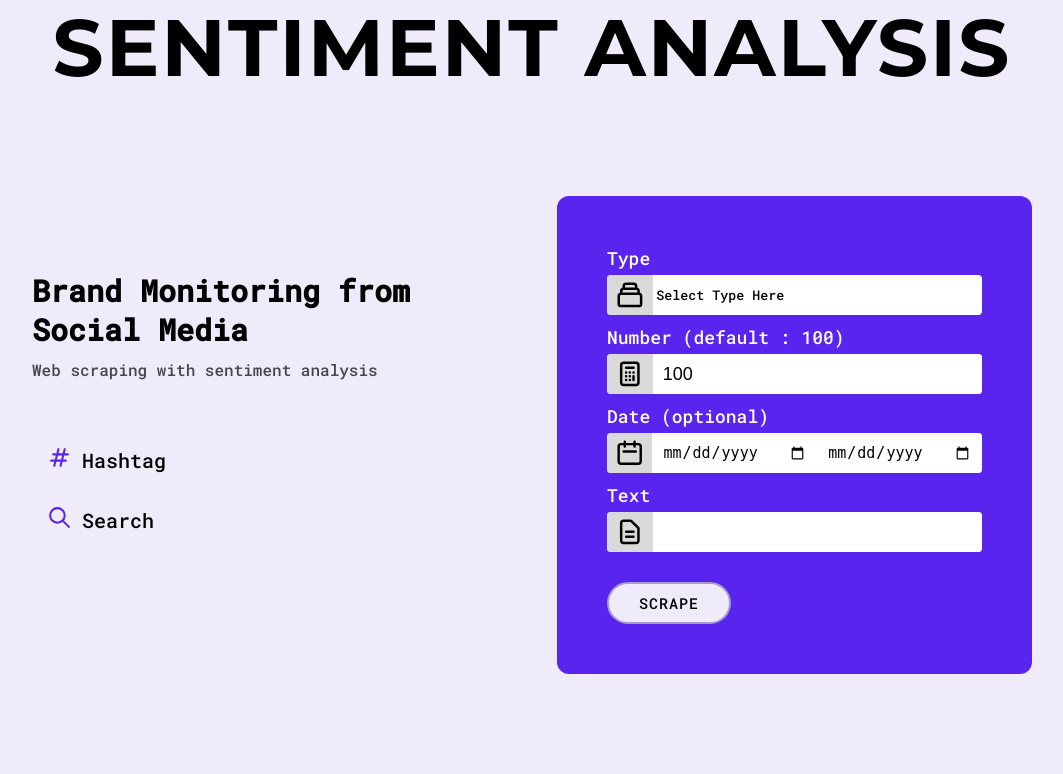
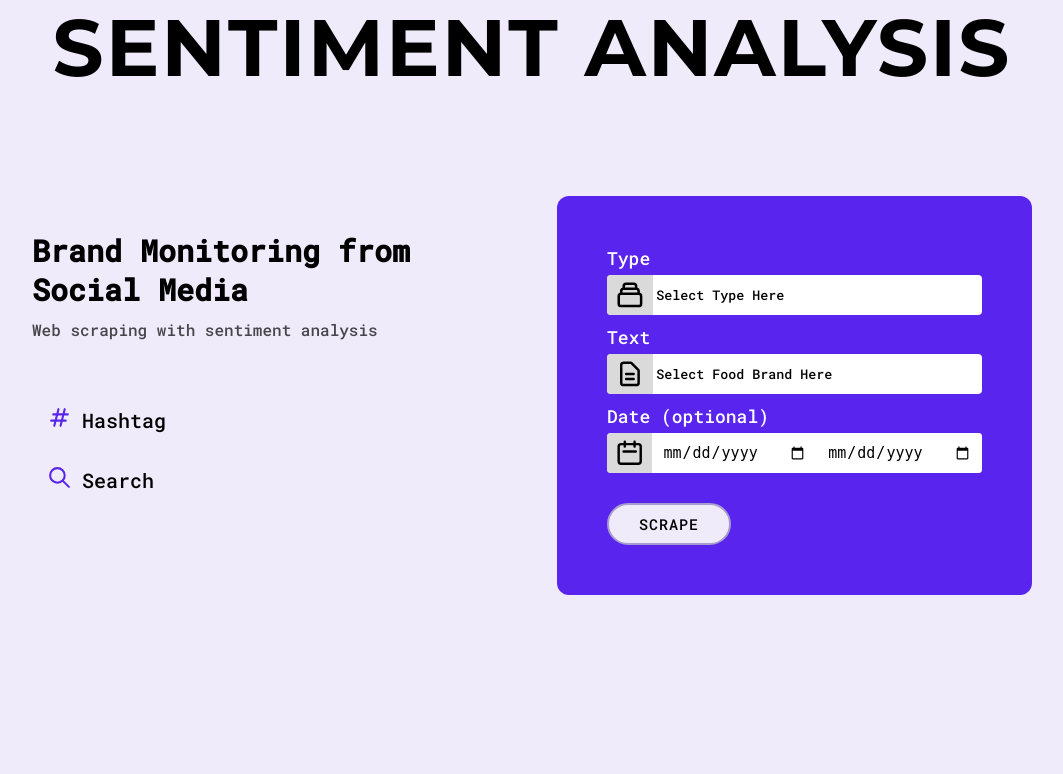
Before and after one commit to Sgreamss/Project-Social-Media-Sentiment-Analysis-System, a Flask app: page / in a window 1280 px wide. Shown: the part 198-972 px from the top of the page, without its empty margins (108-1171 px from the left). After the commit the page ends 793 px from the top, so only its background shows below. Run offline with Flask 2, Linux system fonts and the light colour scheme; some libraries are stand-ins or nearby versions.

Commit message:
add select brand and remove number
add temporary brand dropdown and limit number to 100 to test

```diff
--- a/server.py
+++ b/server.py
@@ -26,7 +26,7 @@ def submitForm():
     datestop = ''
     datestopstring =''
     scape = request.args.get('scrape')
-    number = request.args.get('number')
+    # number = request.args.get('number')
     datestart = request.args.get('datestart')
     datestop = request.args.get('datestop')
     tinput = request.args.get('textinput')
@@ -39,7 +39,7 @@ def submitForm():
     tweets = []
     fields = ['Review','Date','Name']
 
-    n = int(number)
+    n = int(100)
     tweetcount = 0
     inp = scape
 
--- a/templates/image.html
+++ b/templates/image.html
@@ -11,14 +11,15 @@
     <!-- Content -->
     <section id="content">
         <div class="container">
-            <h2 class="section-heading" data-outline="content">Result</h2>
+            <h2 class="section-heading" >Result</h2>
             <p style="padding: 20px;" class="content-desc">Data from {{ data.tweetCount }} tweets </p>
             <img src= "{{  data.image  }}", alt="",>
 
 
+
             {% for item in data.exampleTweet %}
 
-                <p style="padding: 5px 20px;white-space: nowrap;" class="content-desc">{{ item[4] }}&nbsp;&nbsp;{{ item[0] }}</p>
+                <p style="padding: 10px 20px;white-space: nowrap;" class="content-desc">{{ item[4] }}&nbsp;&nbsp;{{ item[0] }}</p>
 
             {% endfor %}
 
--- a/templates/index.html
+++ b/templates/index.html
@@ -74,7 +74,29 @@
 
                                 </div>
                             </div>
+
                             <div class="form-group">
+                                <label for="type">Text</label>
+                                <div class="input-wrapper">
+                                    <span class="icon">
+                                        <svg xmlns="http://www.w3.org/2000/svg" class="h-6 w-6" fill="none" viewBox="0 0 24 24" stroke="currentColor">
+                                            <path stroke-linecap="round" stroke-linejoin="round" stroke-width="2" d="M9 12h6m-6 4h6m2 5H7a2 2 0 01-2-2V5a2 2 0 012-2h5.586a1 1 0 01.707.293l5.414 5.414a1 1 0 01.293.707V19a2 2 0 01-2 2z" />
+                                          </svg>
+                                    </span>
+                                    <div class="select" >
+                                        <select  name="textinput" id="textinp">
+                                            <option value="" selected disabled hidden>Select Food Brand Here</option>
+                                            <option value="grab">Grab</option>
+                                            <option value="foodpanda">FoodPanda</option>
+                                            <option value="lineman">Lineman</option>
+                                            <option value="robinhood">Robinhood</option>
+                                        </select>
+                                    </div>
+
+                                </div>
+                            </div>
+
+                            <!-- <div class="form-group">
                                 <label for="type">Number (default : 100)</label>
                                 <div class="input-wrapper">
                                     <span class="icon">
@@ -84,7 +106,7 @@
                                     </span>
                                     <input type="number" id="number" name="number" value="100" >
                                 </div>
-                            </div>
+                            </div> -->
                             <div class="form-group">
                                 <label for="type">Date (optional)</label>
                                 <div class="input-wrapper">
@@ -98,7 +120,7 @@
                                     <input class="dt" type="date" id="date" name="datestop">
                                 </div>
                             </div>
-                            <div class="form-group">
+                            <!-- <div class="form-group">
                                 <label for="type">Text</label>
                                 <div class="input-wrapper">
                                     <span class="icon">
@@ -108,7 +130,7 @@
                                     </span>
                                     <input type="text" id="textinp" name="textinput" >
                                 </div>
-                            </div>
+                            </div> -->
                             <button class ="buttons scrape" type="submit" >Scrape</button>
                         </form>
                     </div>
@@ -120,7 +142,7 @@
 
         function validation(form){
             var typeVal = document.forms["formData"]["scrape"].value;
-            var numVal = document.forms["formData"]["number"].value;
+            // var numVal = document.forms["formData"]["number"].value;
             var nameVal = document.forms["formData"]["textinput"].value;
             if(nameVal == null || nameVal == "" ) {
                 Swal.fire({
@@ -140,15 +162,15 @@
                 })
                 return false;
             }
-            if(numVal <= 0 ){
-                Swal.fire({
-                icon: 'error',
-                title: "Number input can't be 0 or negative numbers ",
-                text: 'Something went wrong!',
+            // if(numVal <= 0 ){
+            //     Swal.fire({
+            //     icon: 'error',
+            //     title: "Number input can't be 0 or negative numbers ",
+            //     text: 'Something went wrong!',
 
-                })
-                return false;
-            }
+            //     })
+            //     return false;
+            // }
             else{
                 Swal.fire({
                 position: 'top-end',
```
